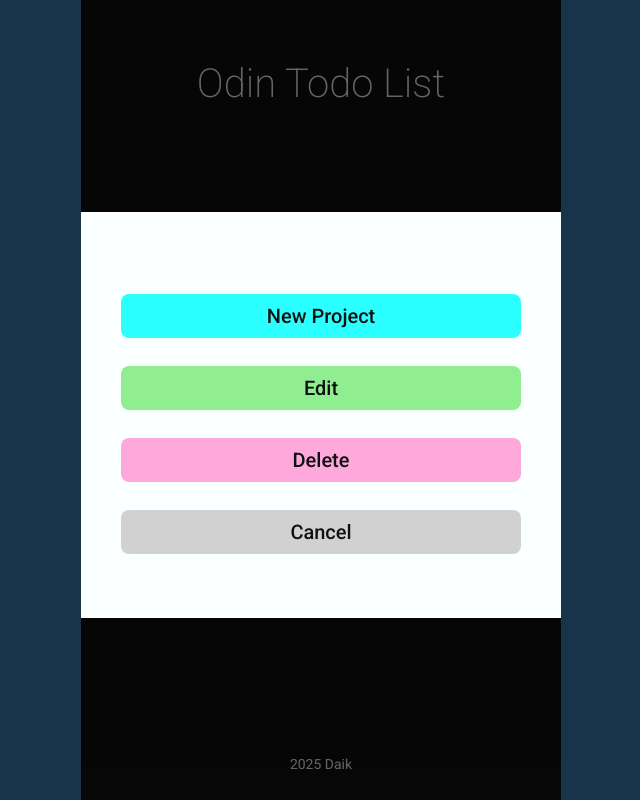
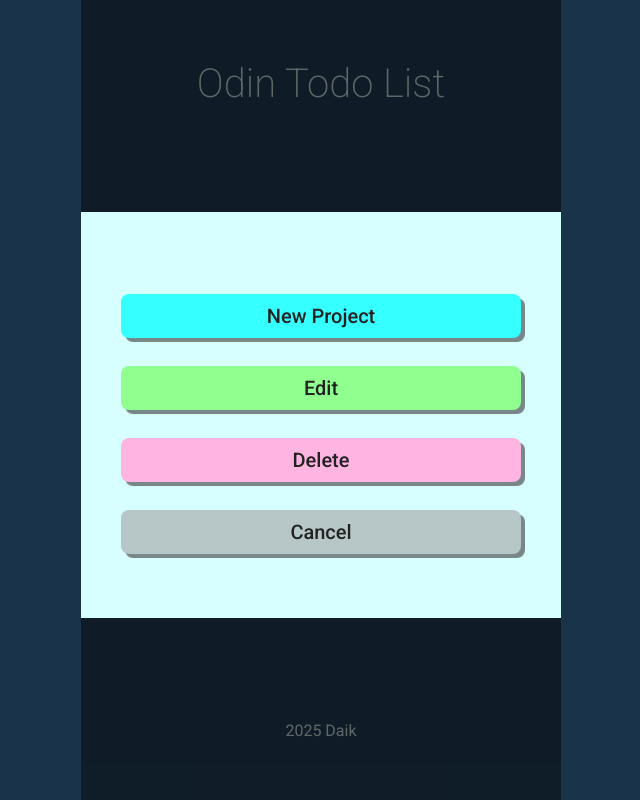
Before and after one commit to Daik102/todo-list, a website built with webpack: page src/template.html in a window 1280 px wide. Both pictures are taken after a click on the button 640 px from the left and 161 px from the top of the page. Shown: the whole page, without its empty margins (319-959 px from the left). Built offline with nearby package versions, Linux system fonts and the light colour scheme.

Commit message:
Adjust styling and color

```diff
--- a/src/styles.css
+++ b/src/styles.css
@@ -7,50 +7,49 @@
   margin: 0;
   padding: 0;
   box-sizing: border-box;
-  font-size: 10px;
   font-family: Roboto, Arial, Helvetica, sans-serif;
-  color: var(--main-theme);
 }
 
 :root {
-  --main-theme: #111;
-  --gray-theme: #888;
-  --lightgray-theme: #d1d1d1;
-  --white-theme: #faffff;
+  --main-theme: rgba(17, 17, 17, 0.5);
+  --black-theme: #222;
+  --gray-theme: #788888;
+  --lightgray-theme: #b7c7c7;
+  --white-theme: #efffff;
   --red-theme: #ff5011;
   --orange-theme: #ffa500;
   --yellow-theme: #ffe600;
-  --lightgreen-theme: #90ee90;
-  --lightblue-theme: #2cffff;
-  --pink-theme: #ffa8dc;
+  --lightgreen-theme: #90ff90;
+  --super-lightblue-theme: #d7ffff;;
+  --lightblue-theme: #35ffff;
+  --pink-theme: #ffb4e2;
+  --shadow-theme: #788888;
+  --blue-shadow-theme: #25acac;
   --transparent-theme: #0000;
   --modal-theme: rgba(0, 0, 0, 0.6);
   --background-theme: #3d81b9;
 }
 
+html {
+  font-size: 10px;
+}
+
 body {
-  display: flex;
-  flex-direction: column;
-  align-items: center;
-  height: 100vh;
   background-color: var(--background-theme);
 }
 
 button {
   border: none;
-}
-
-button:hover {
+  color: var(--black-theme);
   cursor: pointer;
-  opacity: 0.8;
 }
 
 dialog {
   width: 48rem;
-  margin: 21.2rem auto;
+  margin: 21.2rem auto 0;
   border: none;
-
-  background-color: var(--white-theme);
+  background-color: var(--super-lightblue-theme);
+  color: var(--black-theme);
 }
 
 dialog::backdrop {
@@ -133,8 +132,9 @@ dialog svg {
 .todo-description {
   margin: 0 1.6rem 4.8rem;
   padding: 1.2rem;
-  border: 0.2rem solid var(--main-theme);
+  border: 0.4rem double var(--black-theme);
   border-radius: 0.4rem;
+  background-color: var(--white-theme);
 }
 
 .no-todo-description {
@@ -214,7 +214,7 @@ dialog svg {
 }
 
 .app-title {
-  margin: 2rem 0 4rem;
+  margin-bottom: 4rem;
   font-size: 4rem;
   font-weight: 200;
   color: var(--white-theme);
@@ -225,10 +225,16 @@ dialog svg {
   font-size: 2rem;
   font-weight: 500;
   border-radius: 0.8rem;
+  box-shadow: 0.4rem 0.4rem 0 var(--shadow-theme);
+}
+
+.btn:hover {
+  color: var(--red-theme);
 }
 
 .add-todo-btn {
   background-color: var(--lightblue-theme);
+  box-shadow: 0.4rem 0.4rem 0 var(--blue-shadow-theme);
 }
 
 .hidden {
@@ -239,15 +245,24 @@ dialog svg {
   visibility: visible;
 }
 
+.wrapper {
+  display: flex;
+  flex-direction: column;
+  align-items: center;
+  gap: 6rem;
+  width: 48rem;
+  min-height: 100vh;
+  margin: 0 auto;
+  padding: 6rem 0;
+  background-color: var(--main-theme);
+}
+
 .main {
   flex: 1;
   display: flex;
   flex-direction: column;
   align-items: center;
-  width: 48rem;
-  margin: 0 auto;
-  padding: 4rem 0 0;
-  background-color: var(--main-theme);
+  width: 100%;
 }
 
 .btn-container {
@@ -271,8 +286,9 @@ dialog svg {
 
 .arrow-btn {
   visibility: hidden;
-  font-size: 2.4rem;
-  background-color: var(--main-theme);
+  margin-top: -0.4rem;
+  font-size: 2.2rem;
+  background-color: var(--transparent-theme);
   color: var(--white-theme);
 }
 
@@ -284,24 +300,29 @@ dialog svg {
   padding: 0 2rem 0 0.4rem;
 }
 
+.arrow-btn:hover,
+.project-title-btn:hover {
+  opacity: 0.8;
+}
+
 .project-title-btn {
   padding: 0.4rem;
   font-size: 2.8rem;
   font-weight: 500;
-  background-color: var(--main-theme);
+  background-color: var(--transparent-theme);
   color: var(--white-theme);
 }
 
 #todo-container {
   width: 100%;
   list-style: none;
+  border-block: 0.2rem solid var(--black-theme);
 }
 
 .todo-item {
-  width: 100%;
   height: 10rem;
   padding: 2rem;
-  border-bottom: 0.1rem solid var(--lightgray-theme);
+  border-bottom: 0.2rem dashed var(--lightgray-theme);
   background-color: var(--white-theme);
   cursor: pointer;
 }
@@ -330,6 +351,7 @@ dialog svg {
   text-overflow: ellipsis;
   font-size: 2.2rem;
   font-weight: 500;
+  color: var(--black-theme);
 }
 
 .check-mark {
@@ -337,6 +359,7 @@ dialog svg {
   height: 2rem;
   fill: var(--transparent-theme);
   background-color: var(--lightgray-theme);
+  border: 0.2rem solid var(--black-theme);
 }
 
 .low {
@@ -353,7 +376,7 @@ dialog svg {
 
 .checked {
   fill: var(--lightblue-theme);
-  background-color: var(--main-theme);
+  background-color: var(--black-theme);
 }
 
 .todo-date-row {
@@ -380,14 +403,11 @@ dialog svg {
   display: flex;
   justify-content: center;
   align-items: center;
-  width: 48rem;
-  margin: 0 auto;
-  padding: 2.8rem 0;
-  background-color: var(--main-theme);
+  width: 100%;
 }
 
 .admin-link {
-  font-size: 1.4rem;
+  font-size: 1.6rem;
   color: var(--white-theme);
   text-decoration: none;
 }
--- a/src/template.html
+++ b/src/template.html
@@ -194,7 +194,8 @@
         </p>
       </form>
     </dialog>
-    <div class="main">
+    <div class="wrapper">
+      <main class="main">
         <h1 class="app-title">Odin Todo List</h1>
         <div class="project-title-row">
           <button class="arrow-btn left-btn">&#9664;</button>
@@ -205,7 +206,7 @@
           <button class="btn add-todo-btn hidden">Add Todo</button>
         </div>
         <ul id="todo-container"></ul>
-    </div>
+      </main>
       <footer class="footer">
         <a
           class="admin-link"
@@ -214,5 +215,6 @@
           >2025 Daik</a
         >
       </footer>
+    </div>
   </body>
 </html>
```
Lines whose indentation alone changed are shown as unchanged.
